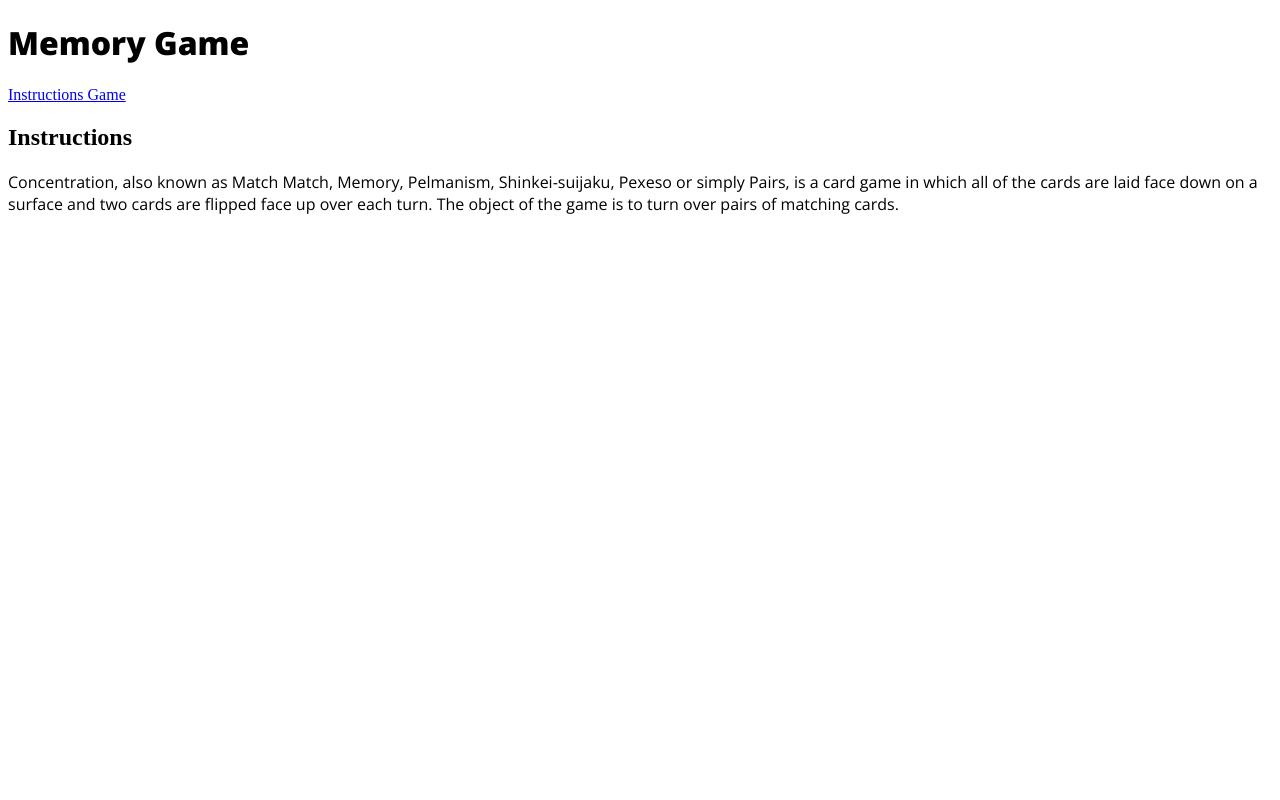
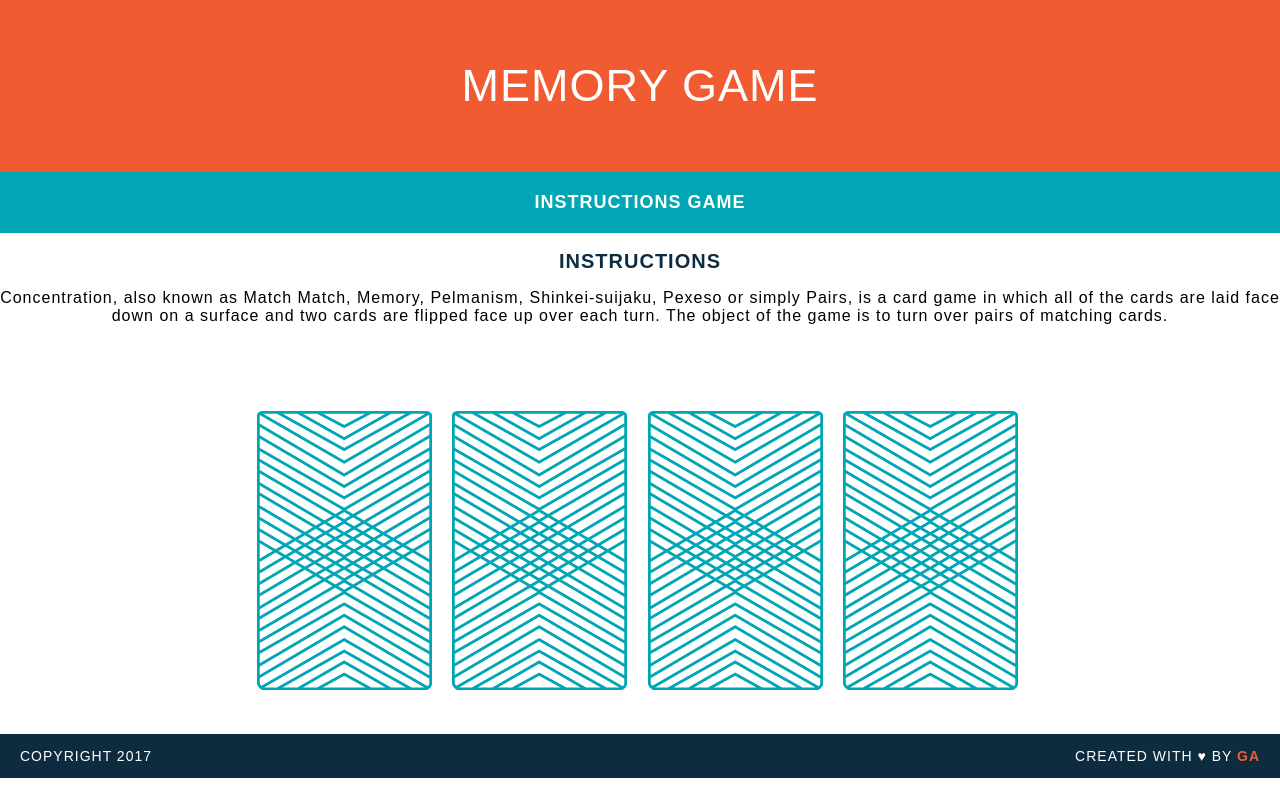
Before and after one commit to NawaafAlmansour/wdi-fundamentals-memorygame, a plain HTML site: page index.html in a window 1280 px wide. Drawn offline with nearby package versions, Linux system fonts and the light colour scheme.

Commit message:
created game logic

```diff
--- a/index.html
+++ b/index.html
@@ -9,12 +9,29 @@
 </head>
 
 <body>
-  <h1>Memory Game</h1>
-  <a href="#">Instructions Game </a>
+  <header>
+    <h1>Memory Game</h1>
+  </header>
+  <nav>
+    <a href="#">Instructions Game </a>
+  </nav>
   <h2 class="name">Instructions</h2>
   <p>Concentration, also known as Match Match, Memory, Pelmanism, Shinkei-suijaku, Pexeso or simply Pairs, is a card game in which all of the cards are laid face down on a surface and two cards are flipped face up over each turn. The object of the
     game is to turn over pairs of matching cards.</p>
 
+
+  <div>
+    <img src="images/back.png" alt="Queen of Diamonds">
+    <img src="images/back.png" alt="Queen of Hearts">
+    <img src="images/back.png" alt="King of Diamonds">
+    <img src="images/back.png" alt="King of Hearts">
+  </div>
+
+  <footer class="clearfix">
+    <p class="copyright">Copyright 2017 </p>
+    <p class="message"> Created with &hearts; by <span class="name">GA</span></p>
+  </footer>
+  <script src="main.js"></script>
 </body>
 
 </html>
--- /dev/null
+++ b/main.js
@@ -0,0 +1,4 @@
+console.log("Up and running!");
+
+var cardOne = "queen";
+console.log("User flipped " + cardOne);
--- a/style.css
+++ b/style.css
@@ -1,9 +1,96 @@
+body {
+  margin: 0;
+text-align: center;
+font-family: 'Raleway', sans-serif;
+
+}
 p {
-font-family: "Open Sans", sans-serif;
 font-weight: 400;
+letter-spacing:1px;
 }
 
 h1 {
-font-family: "Open Sans", sans-serif;
-font-weight: 900;
+font-weight: 400;
+letter-spacing:1px;
+/*color: #0D2C40;*/
+text-transform: uppercase;
+font-size: 45px;
 }
+a{
+  font-weight: 600;
+  letter-spacing:1px;
+  text-decoration: none;
+  /*color: #f15b31;*/
+  color: #FFFFFF;
+  text-transform: uppercase;
+   font-size: 18px;
+}
+h2{
+  text-transform: uppercase;
+  font-weight: 600;
+  letter-spacing:1px;
+  color: #0D2C40;
+  font-size: 20px;
+}
+div {
+/*  background: #c0dec5;*/
+  padding: 30px 20px 0 15px;
+}
+
+header{
+  background-color: #f15b31;
+  color: #FFFFFF;
+  padding :30px 20px ;
+
+}
+nav{
+   background-color: #00A6B3;
+   color: #FFFFFF;
+   padding :20px ;
+}
+
+.main {
+width:850px;
+margin:35px auto;
+}
+
+/*card images*/
+img{
+margin-top:40px;
+margin-right:8px;
+margin-left:8px;
+margin-bottom:40px;
+
+}
+footer{
+  text-transform: uppercase;
+  padding:0 20px;
+  background-color: #0D2C40 ;
+  color: white;
+  font-size:14px;
+  letter-spacing: 0.8em;
+  font-weight: 500;
+ }
+ span{
+  color: #F15B31 ;
+  font-weight:700;
+  border-bottom: 2px solid transparent;
+}
+.copyright{
+  float: left;
+}
+.message{
+  float: right;
+}
+.clearfix:after {
+visibility: hidden;
+display: block;
+content: " ";
+clear: both;
+height: 0;
+font-size: 0;
+}
+
+a:hover {
+/* Your styles here */
+}
```
Also changed, not shown: images/back.png (added), images/king-of-diamonds.png (added), images/king-of-hearts.png (added), images/queen-of-diamonds.png (added), images/queen-of-hearts.png (added).
